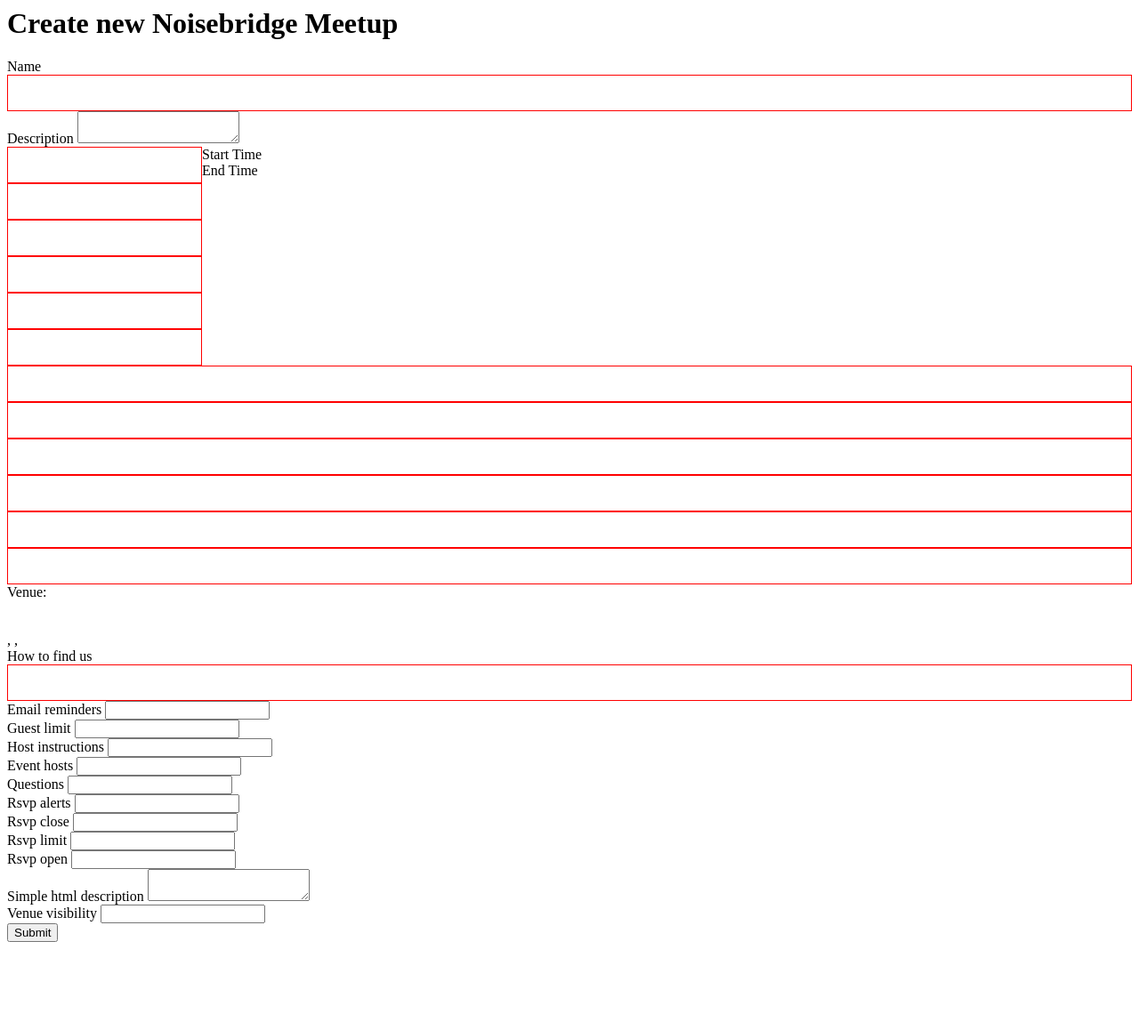
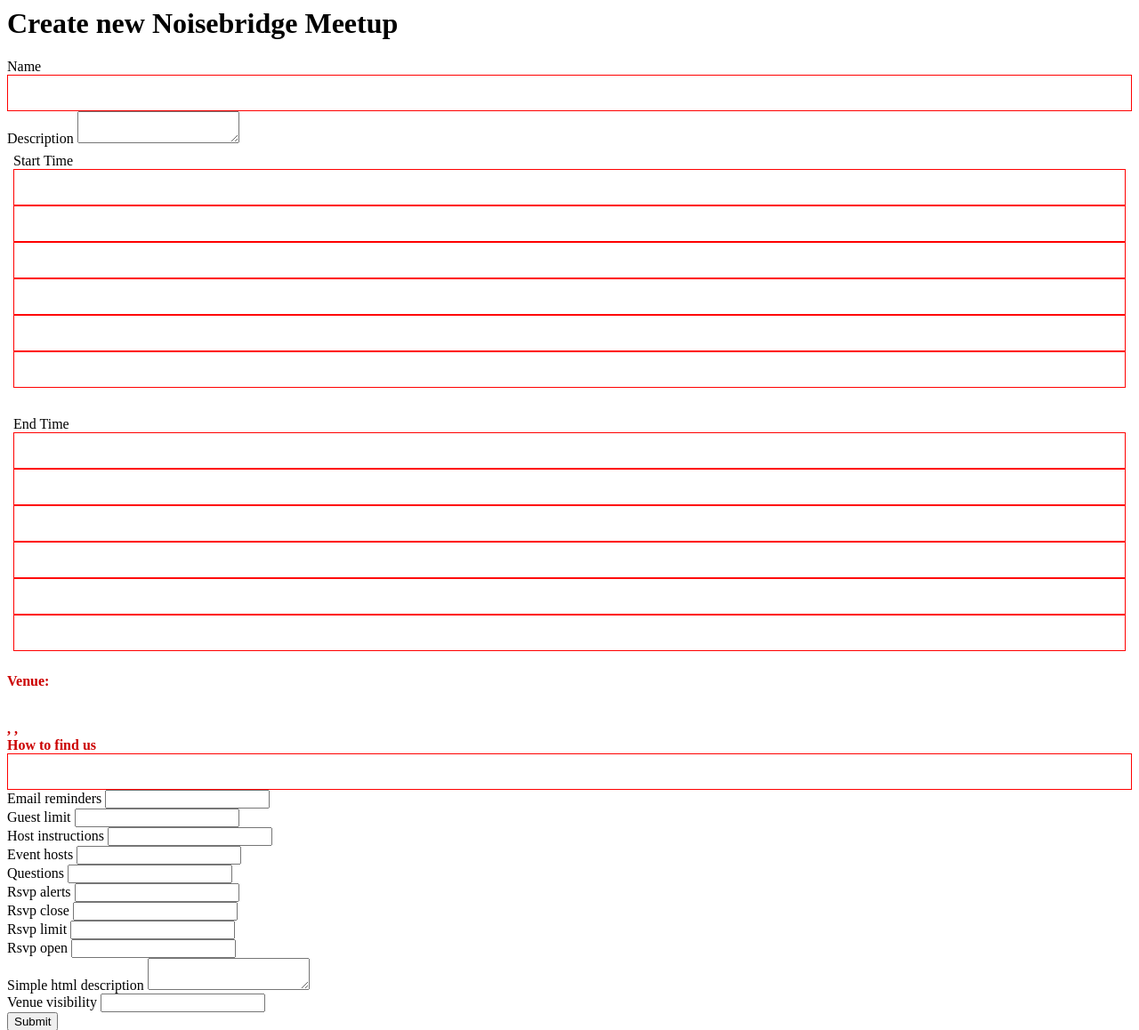
Before and after one commit to noisebridge/meetthings, a Flask app: template nb_meetup/templates/create_event.html in a window 1280 px wide. Shown: the top 1158 px of the page at 89% size. Before the commit the page ends 1059 px from the top, so only its background shows below. Run offline with Flask 2, Linux system fonts and the light colour scheme; the template is opened without the code that fills it, so the values that code supplies are empty, except form fields; form fields are guessed from the names that the template uses; parts of the project's set-up code (start-up, migrations or seed data) failed here and were passed over; some libraries are stand-ins or nearby versions.

Commit message:
template changes and static data creation

```diff
--- a/nb_meetup/choices.py
+++ b/nb_meetup/choices.py
@@ -6,11 +6,11 @@ THIS_MONTH = TODAY.month
 THIS_YEAR = TODAY.year
 
 MINS_RANGE = list(range(0, 60))
-MINS = list(zip(MINS_RANGE, MINS_RANGE))
+MINS = [(x, "{0:02d}".format(x)) for x in range(0, 60)]
 HOURS_RANGE = list(range(1, 13))
 HOURS = list(zip(HOURS_RANGE, HOURS_RANGE))
 DAY_NAMES = ["Sun", "Mon", "Tues", "Weds", "Thurs", "Fri", "Sat"]
-DAYS = [(x, x) for x in range(1, 32)]
+DAYS = [(x, "{0:02d}".format(x)) for x in range(1, 32)]
 MONTHS = [(1, "Jan"),
           (2, "Feb"),
           (3, "Mar"),
@@ -24,4 +24,4 @@ MONTHS = [(1, "Jan"),
           (11, "Nov"),
           (12, "Dec")]
 YEAR_RANGE = range(THIS_YEAR, THIS_YEAR+10)
-YEARS = zip(YEAR_RANGE, YEAR_RANGE)
+YEARS = list(zip(YEAR_RANGE, YEAR_RANGE))
--- a/nb_meetup/static/donate.css
+++ b/nb_meetup/static/donate.css
@@ -16,17 +16,44 @@
     max-width: 80ch;
 }
 
-div.starttime {
-    float: left;
-}
-div.endtime {
-    float: clear;
+.starttime {
+    margin: 5px;
+    padding: 2px;
 }
 
-div#schedule {
-    float: clear;
+#start_month, #end_month, #start_hour, #end_hour {
+    width: 10%;
 }
 
-div.venue {
-    float: clear;
+#start_day, #end_day, #start_min, #end_min {
+    width: 10%;
 }
+
+.endtime {
+    margin: 5px;
+    padding: 2px;
+}
+
+select {
+    margin: 1px;
+    border: 2px;
+    border-style: solid;
+    padding: 6px;
+    border-color: #cc0000;
+    background: white;
+    color: #cc0000;
+    font-size: 16;
+}
+
+option {
+    color: #33cc33;
+}
+
+#schedule {
+}
+
+.venue {
+    font-size: 16;
+    color: #cc0000;
+    font-weight: bold;
+}
--- a/nb_meetup/templates/create_event.html
+++ b/nb_meetup/templates/create_event.html
@@ -20,32 +20,36 @@
     <div class="mandatory">
       {{ render_field(form.name) }}<br>
       {{ render_field(form.description) }}<br>
+      <div id="placeandtime">
         <div id="schedule">
-        <span class="label" id="starttime">Start Time</span>
           <div class="starttime">
-          {{ form.start_month }}<br>
-          {{ form.start_day }}<br>
-          {{ form.start_year }}<br>
-          {{ form.start_hour }}<br>
-          {{ form.start_min }}<br>
-          {{ form.start_day_part }}<br>
+            <span class="label" id="starttime">Start Time</span><br>
+            {{ form.start_month }}
+            {{ form.start_day }}
+            {{ form.start_year }} <br>
+            {{ form.start_hour }}
+            {{ form.start_min }}
+            {{ form.start_day_part }}
           </div>
+          <br>
           <div class="endtime">
-          <span class="label" id="endtime">End Time</span>
-          {{ form.end_month }}<br>
-          {{ form.end_day }}<br>
-          {{ form.end_year }}<br>
-          {{ form.end_hour }}<br>
-          {{ form.end_min }}<br>
-          {{ form.end_day_part }}<br>
+            <span class="label" id="endtime">End Time</span><br>
+            {{ form.end_month }}
+            {{ form.end_day }}
+            {{ form.end_year }} <br>
+            {{ form.end_hour }}
+            {{ form.end_min }}
+            {{ form.end_day_part }}
           </div>
         </div>
+        <br>
         <div class="venue">
           Venue: <br>
           {{ form.nb.address[0] }}<br>
           {{ form.nb.address[1] }}<br>
           {{ form.nb.city}}, {{form.nb.state}}, {{form.nb.zip }}<br>
           {{ render_field(form.how_to_find_us) }}
+        </div>
       </div>
     </div>
     {{ render_field(form.email_reminders) }}<br>
```
Also changed, not shown: 1 other file. Lines whose indentation alone changed are shown as unchanged.
